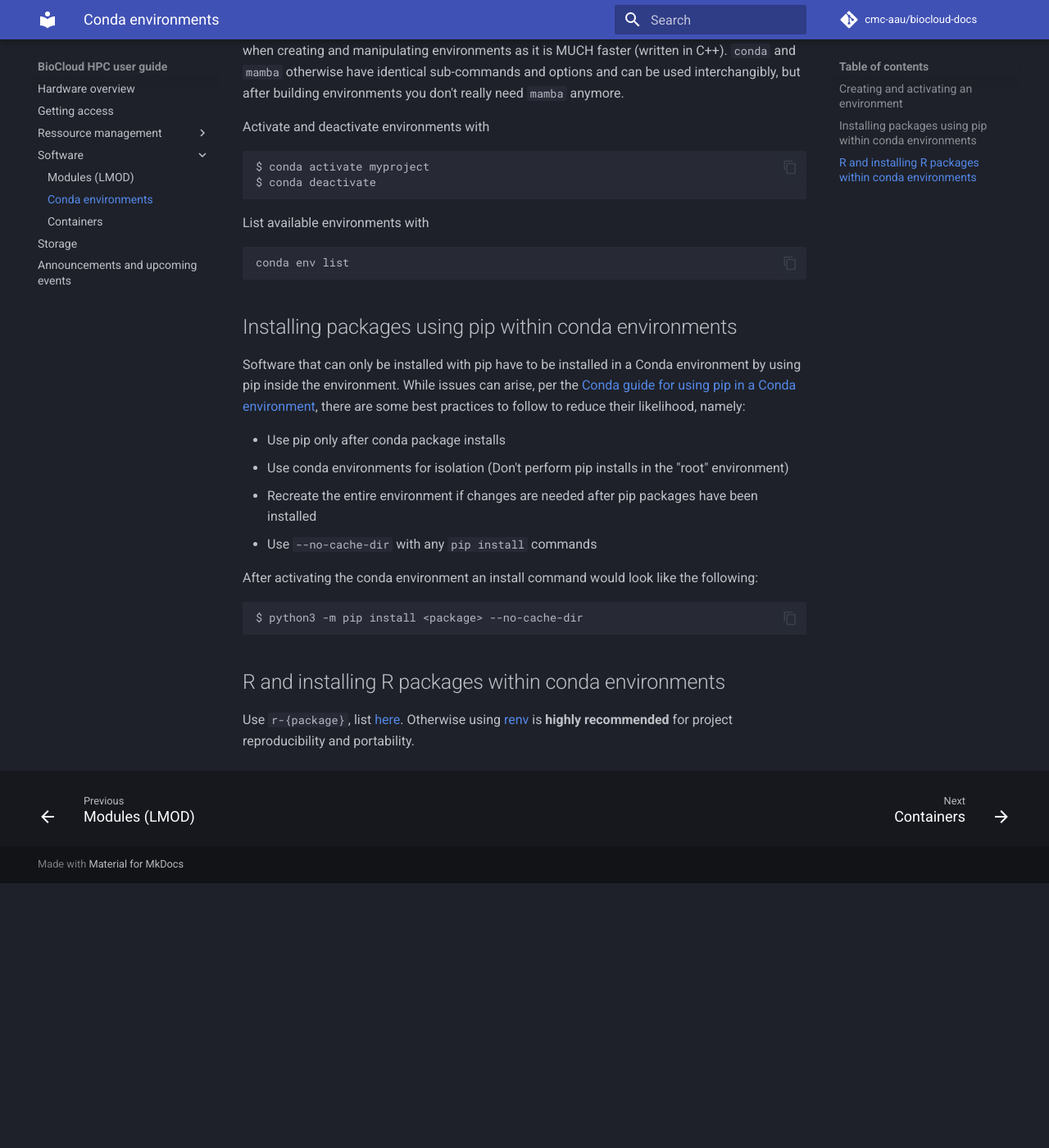
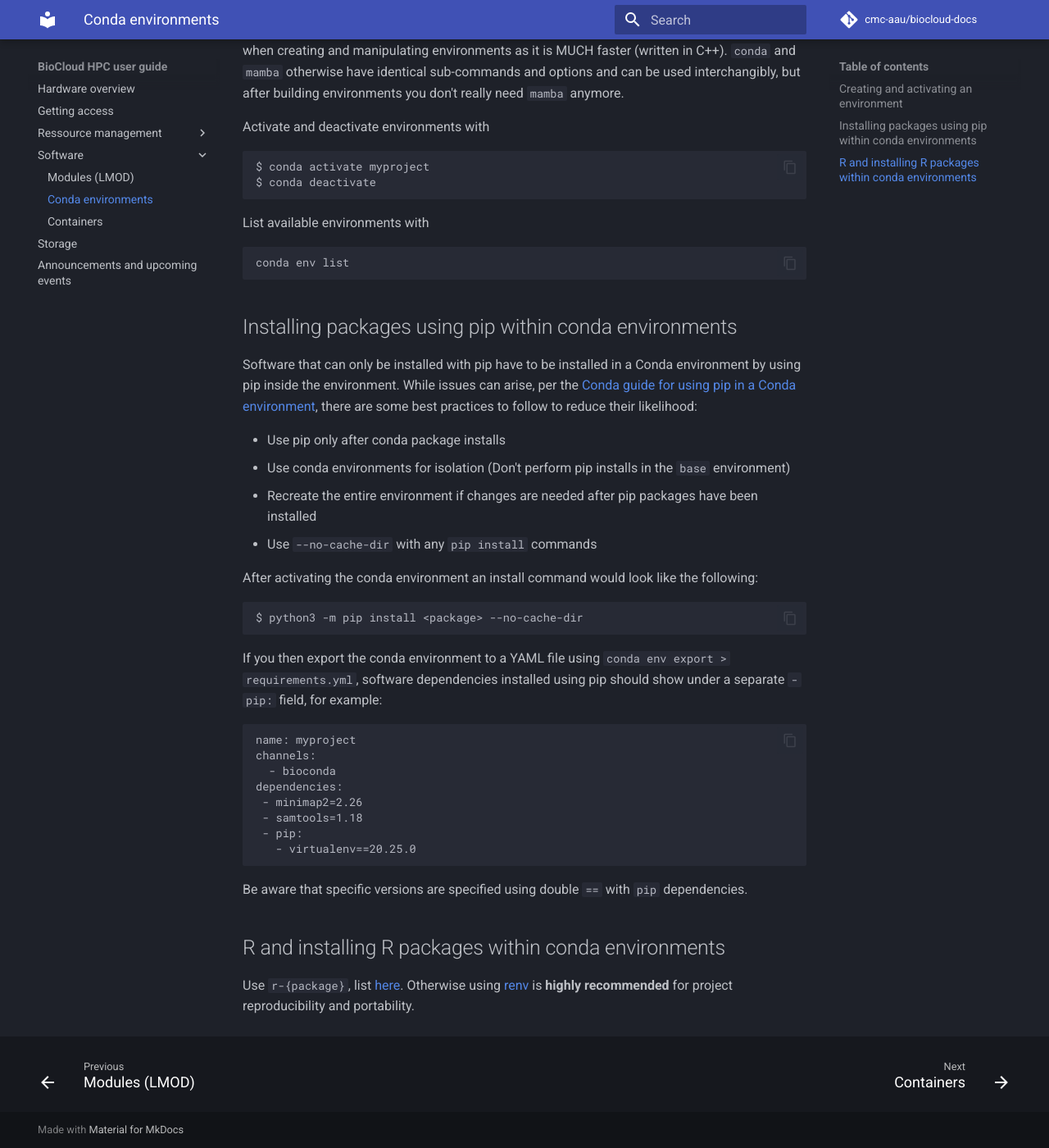
Before and after one commit to cmc-aau/hpc-docs, an MkDocs documentation site: the page built from docs/software/conda.md, in a window 1280 px wide and 1400 px high, scrolled down 881 px. Shown: the whole window at 82% size. Built offline with MkDocs 1.6.1 and Material for MkDocs 9.7.7, drawn with Linux system fonts in a browser that asks for light colours; comment, search, counter and statistics services are not loaded; before the commit the page ends 1958 px from its top, so only the background shows below that.

Commit message:
describe exporting pip pkgs too

````diff
--- a/docs/software/conda.md
+++ b/docs/software/conda.md
@@ -30,10 +30,10 @@ conda env list
 ```
 
 ## Installing packages using pip within conda environments
-Software that can only be installed with pip have to be installed in a Conda environment by using pip inside the environment. While issues can arise, per the [Conda guide for using pip in a Conda environment](https://www.anaconda.com/blog/using-pip-in-a-conda-environment), there are some best practices to follow to reduce their likelihood, namely:
+Software that can only be installed with pip have to be installed in a Conda environment by using pip inside the environment. While issues can arise, per the [Conda guide for using pip in a Conda environment](https://www.anaconda.com/blog/using-pip-in-a-conda-environment), there are some best practices to follow to reduce their likelihood:
 
  - Use pip only after conda package installs
- - Use conda environments for isolation (Don't perform pip installs in the "root" environment)
+ - Use conda environments for isolation (Don't perform pip installs in the `base` environment)
  - Recreate the entire environment if changes are needed after pip packages have been installed
  - Use `--no-cache-dir` with any `pip install` commands
 
@@ -42,5 +42,19 @@ After activating the conda environment an install command would look like the fo
 $ python3 -m pip install <package> --no-cache-dir
 ```
 
+If you then export the conda environment to a YAML file using `conda env export > requirements.yml`, software dependencies installed using pip should show under a separate `- pip:` field, for example:
+```
+name: myproject
+channels:
+  - bioconda
+dependencies:
+ - minimap2=2.26
+ - samtools=1.18
+ - pip:
+   - virtualenv==20.25.0
+```
+
+Be aware that specific versions are specified using double `==` with `pip` dependencies.
+
 ## R and installing R packages within conda environments
 Use `r-{package}`, list [here](https://anaconda.org/r/repo?sort=_name&sort_order=asc). Otherwise using [renv](https://rstudio.github.io/renv/articles/renv.html) is **highly recommended** for project reproducibility and portability.
````
